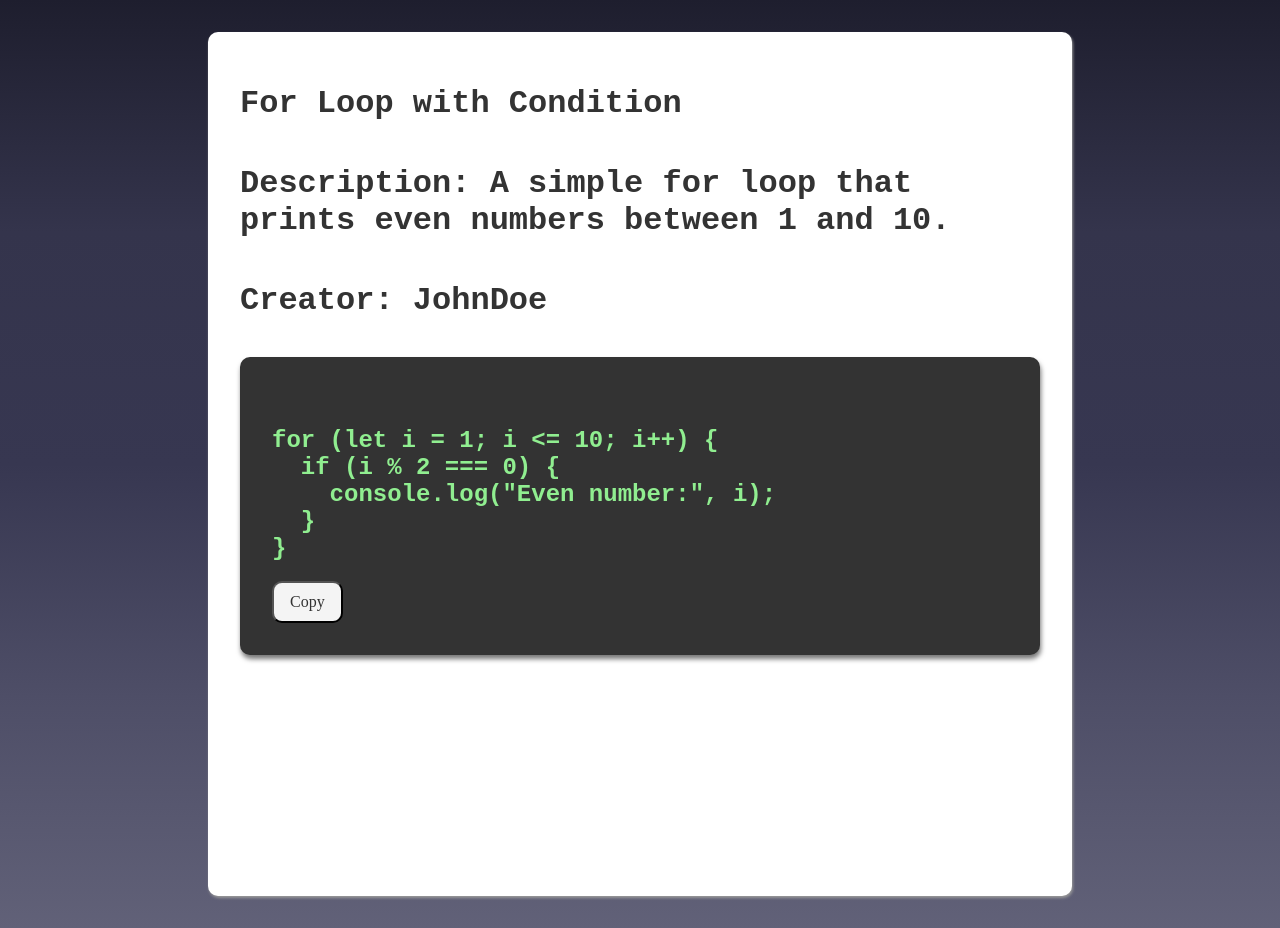
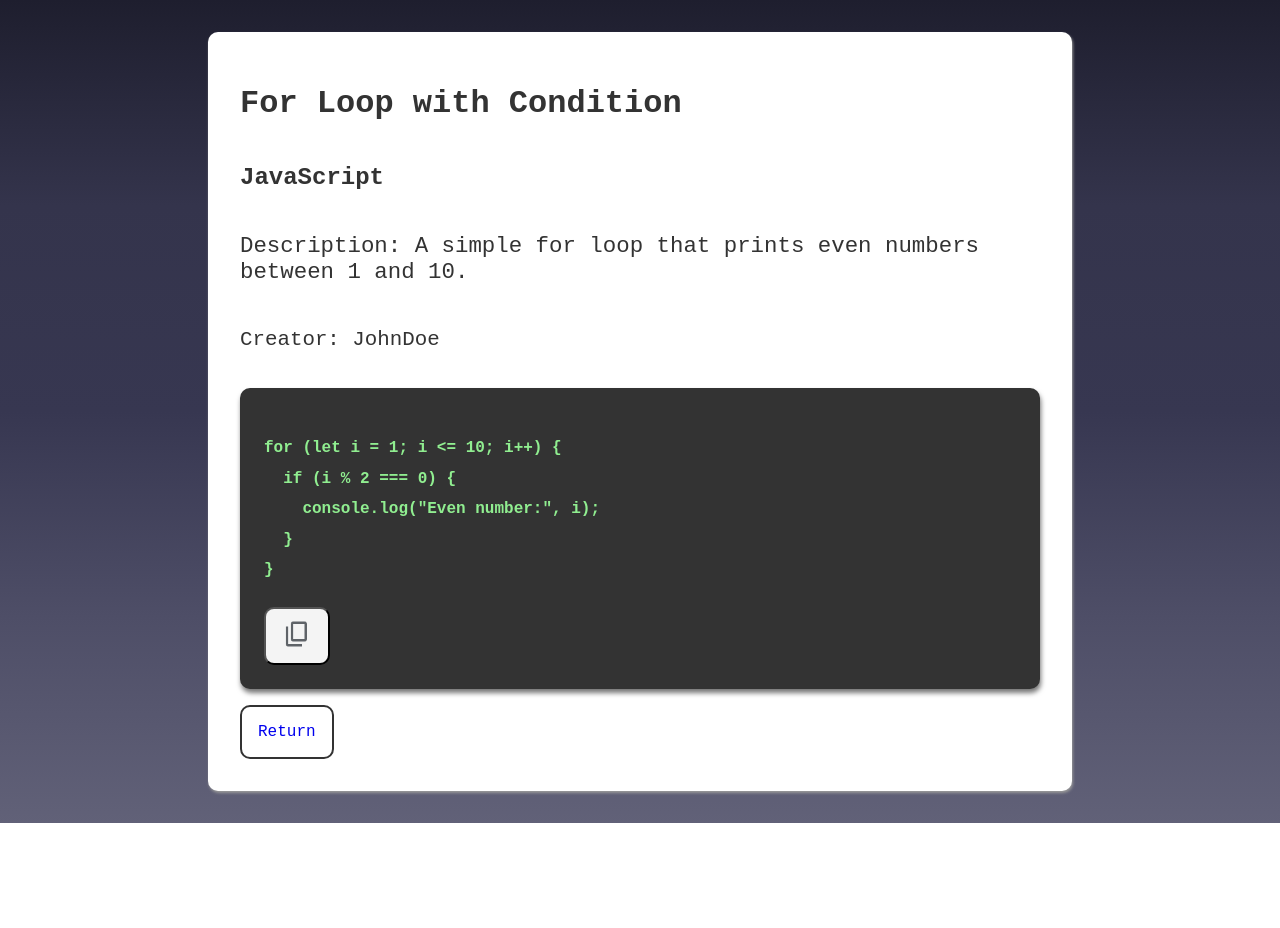
Before and after one commit to EmSley77/SnippetLookup, a React (Vite) app: page /view/1 in a window 1280 px wide. After the commit the page ends 823 px from the top, so only its background shows below. Built offline with nearby package versions, Linux system fonts and the light colour scheme.

Commit message:
adding new page and css

```diff
--- a/src/Components/Pages/App.jsx
+++ b/src/Components/Pages/App.jsx
@@ -6,7 +6,6 @@ export default function App() {
 
   const [data, setData] = useState([])
   const [filteredData, setFilteredData] = useState([])
-  const [snippetId, setSnippetId] = useState(null)
   const [searchInput, setSearchInput] = useState('')
 
 
@@ -55,8 +54,7 @@ export default function App() {
 
         {filteredData.length === 0 && searchInput.length > 0 ? <h1 style={{ color: "#fff" }}>No results were found with: {searchInput}</h1> : <SnippetList
           data={filteredData.length === 0 || searchInput === '' ? data : filteredData}
-          snippetId={snippetId}
-          isCopied={isCopied}
+
         />}
       </div>
       {/* Add a footer here add some map or info */}
--- a/src/Components/Pages/Snippet.jsx
+++ b/src/Components/Pages/Snippet.jsx
@@ -1,7 +1,9 @@
 import React, { useEffect, useState } from 'react';
-import { useParams } from 'react-router';
+import { Link, useParams } from 'react-router';
 import { getById } from '../../js/data';
 import { copyCode } from '../../js/copy';
+import checkIcon from '../../assets/check.png'
+import copyIcon from '../../assets/copy.png'
 
 
 export default function Snippet() {
@@ -48,25 +50,53 @@ export default function Snippet() {
           flexDirection: "column",
           boxShadow: "1px 2px 3px #999",
           width: "800px",
-          height: "800px",
           margin: "2rem",
           padding: "2rem",
           borderRadius: "10px",
         }}>
         <h1>{snippet.title}</h1>
-        <h1>Description: {snippet.description}</h1>
-        <h1 >Creator: {snippet.user}</h1>
+        <h2>{snippet.language}</h2>
+        <p style={{fontSize:"1.4rem"}}>Description: {snippet.description}</p>
+        <p style={{fontSize:"1.3rem"}}>Creator: {snippet.user}</p>
         <pre
           style={{
+            display: "flex",
+            flexDirection: "column",
             color: "lightgreen",
-            padding: "2rem",
+            justifyContent:"flex-start",
+            alignItems:"flex-start",
+            padding: "1.5rem",
             backgroundColor: "#333",
             borderRadius: "10px",
             boxShadow: "1px 4px 5px #777",
+            wordWrap: "break-word",
+            wordBreak: "break-word",
+            whiteSpace: "pre-wrap",
+            lineHeight: "1.9rem"
 
-          }}> <h2>{snippet.code}</h2>
-          <button onClick={() => copyCode(snippet.code, setIsCopied, isCopied)}>{isCopied ? "Copied" : "Copy"}</button>
+
+          }}> <h4>{snippet.code}</h4>
+          <button onClick={() => copyCode(snippet.code, setIsCopied, isCopied)}>{isCopied ? <img
+            style={{ height: "30px" }}
+            src={checkIcon}
+            alt="copy icon"
+          /> :
+            <img
+              src={copyIcon}
+              style={{ height: "30px" }}
+              alt='check icon'
+            />}</button>
         </pre>
+        <Link
+          style={{
+            textDecoration: "none",
+            padding: "1rem",
+            background: "#fff",
+            border: "2px solid #333",
+            borderRadius: "10px",
+            width:"fit-content"
+          }}
+          to={"/"}>Return</Link>
       </div>
     </div>
   )
--- a/src/Components/SnippetHelper/SnippetList.jsx
+++ b/src/Components/SnippetHelper/SnippetList.jsx
@@ -1,7 +1,7 @@
 import React from 'react'
 import SnippetCard from './SnippetCard.jsx'
 
-export default function SnippetList({ data, snippetId, isCopied }) {
+export default function SnippetList({ data }) {
   return (
     <div
       style={{
@@ -22,9 +22,7 @@ export default function SnippetList({ data, snippetId, isCopied }) {
 
         {data.map((snippet, index) => (
           <SnippetCard
-          key={index}
-            snippetId={snippetId}
-            isCopied={isCopied}
+            key={index}
             snippet={snippet}
           />
         ))}
```
Also changed, not shown: src/assets/check.png (added), src/assets/copy.png (added).
